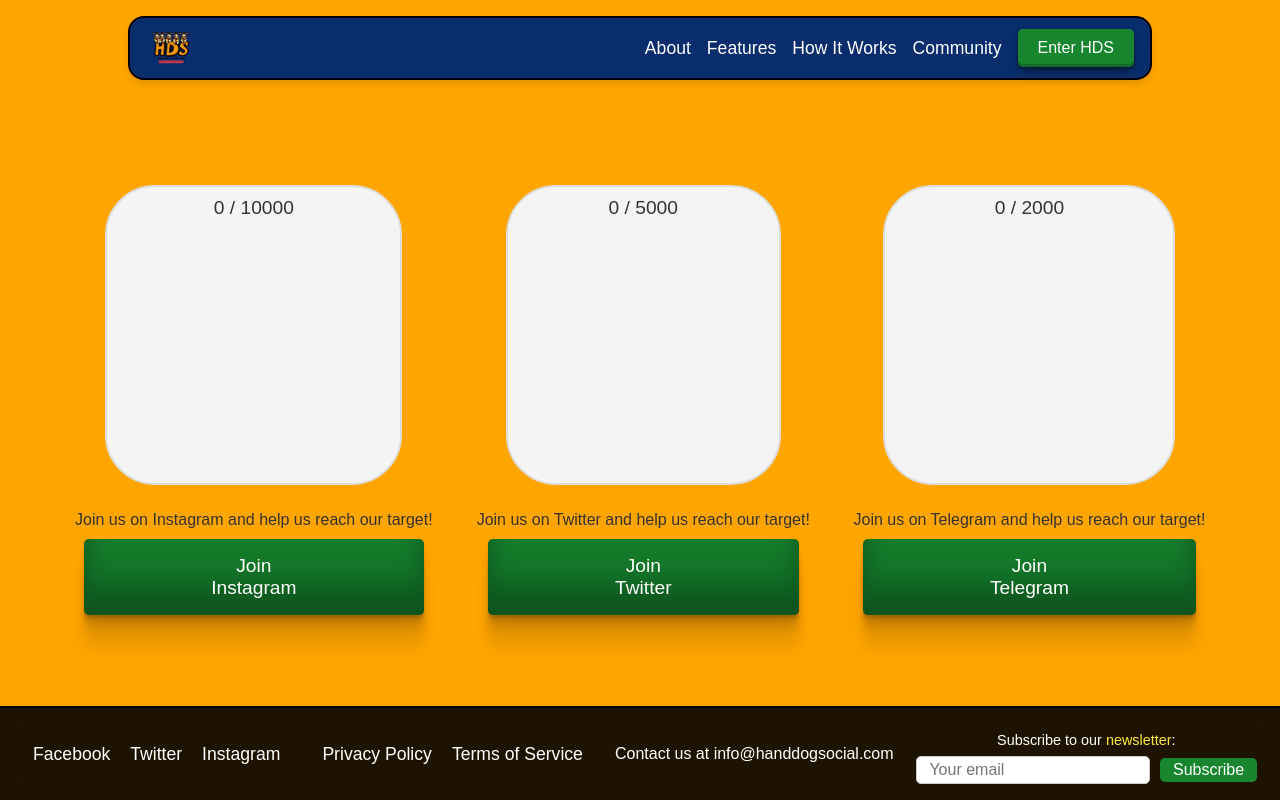
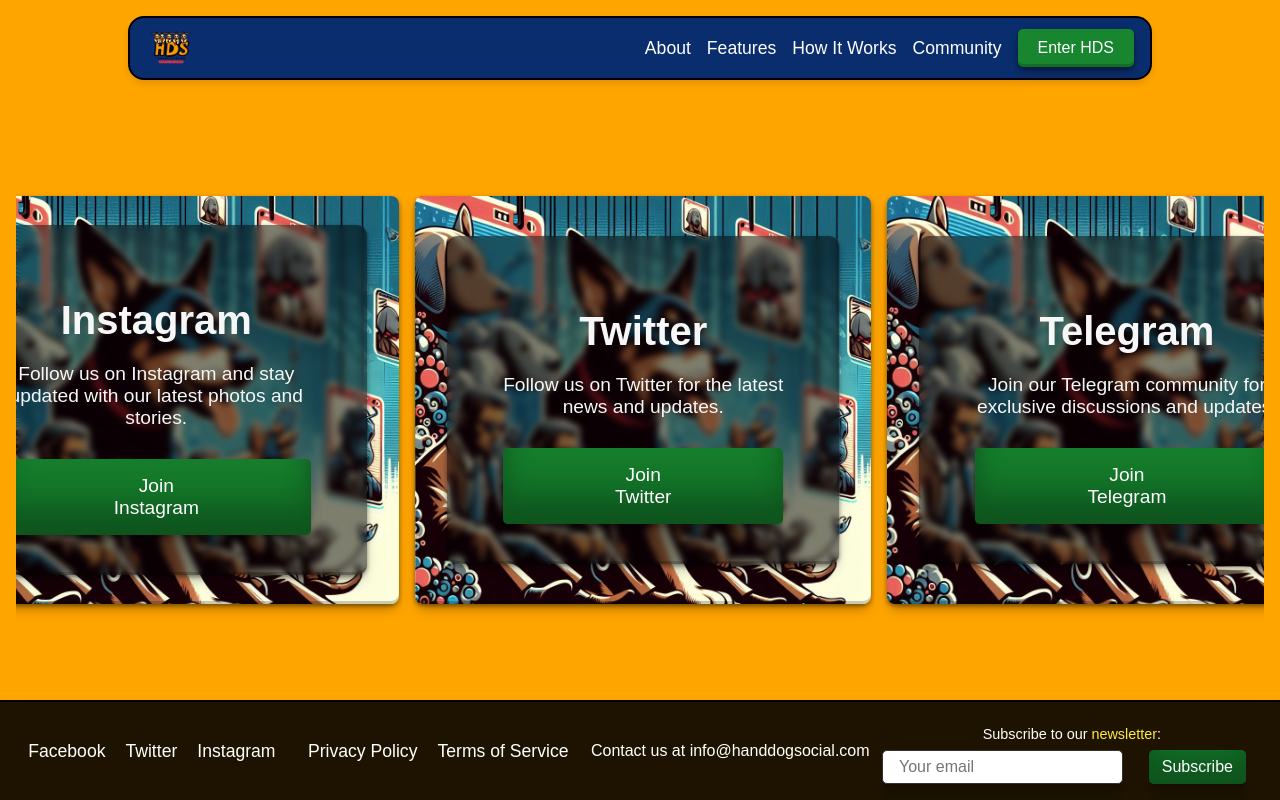
Before and after one commit to amakodev/hds-landing_page, a React (Vite) app: page /community in a window 1280 px wide. Built offline with nearby package versions, Linux system fonts and the light colour scheme; no server answers.

Commit message:
UI/UX Updates: CSS optimization - Community section redesign - CSS Card design

```diff
--- a/src/App.css
+++ b/src/App.css
@@ -10,9 +10,9 @@
 
   overflow-x: hidden;
 
+  /* CTA Button available for all app */
   .cta-button {
     padding: 1rem 7rem;
-    /* width: 30%; */
     background-color: var(--green);
     box-shadow: rgba(0, 0, 0, 0.17) 0px -23px 25px 0px inset,
       rgba(0, 0, 0, 0.15) 0px -36px 30px 0px inset,
@@ -26,6 +26,11 @@
     transition: background-color 0.3s ease;
     margin: 0 1rem;
 
+    /* Hover adjustments */
+    &:hover {
+      background-color: #ff8500;
+    }
+
     /* Responsive adjustments */
     @media (max-width: 768px) {
       font-size: 1em;
@@ -34,10 +39,6 @@
     @media (max-width: 480px) {
       font-size: 0.9em;
     }
-  }
-
-  .cta-button:hover {
-    background-color: #ff8500;
   }
 }
 
@@ -58,28 +59,28 @@
   z-index: 1000;
   box-shadow: 0 4px 6px rgba(0, 0, 0, 0.1);
 
-  .AppHeader__logo {
+  .logo {
     height: 50px;
     flex-shrink: 0;
   }
 
-  .AppHeader__nav {
+  .nav {
     display: flex;
     gap: 1rem;
     align-items: center;
   }
 
-  .AppHeader__nav a {
+  .nav a {
     font-size: 1.1em;
     transition: color 0.3s ease;
     white-space: nowrap;
   }
 
-  .AppHeader__nav a:hover {
+  .nav a:hover {
     color: #ffa500;
   }
 
-  .AppHeader__cta-button {
+  .header-button {
     padding: 10px 20px;
     background-color: var(--green);
     color: white;
@@ -91,12 +92,12 @@
     transition: 0.3s ease-in-out;
   }
 
-  .AppHeader__cta-button:hover {
+  .header-button:hover {
     background-color: #ff8500;
     scale: 1.1;
   }
 
-  .AppHeader__mobile-menu-button {
+  .mobile-menu-button {
     display: none;
     background: none;
     border: none;
@@ -106,7 +107,7 @@
     transition: transform 0.3s ease;
   }
 
-  .AppHeader__mobile-menu-button.open {
+  .mobile-menu-button.open {
     transform: rotate(90deg);
   }
 
@@ -116,7 +117,7 @@
       align-items: flex-start;
     }
 
-    .AppHeader__nav {
+    .nav {
       flex-direction: column;
       gap: 10px;
       display: none;
@@ -124,15 +125,15 @@
       animation: slideDown 0.3s ease forwards;
     }
 
-    .AppHeader__nav.open {
+    .nav.open {
       display: flex;
     }
 
-    .AppHeader__mobile-menu-button {
+    .mobile-menu-button {
       display: block;
     }
 
-    .AppHeader__cta-button {
+    .header-button {
       margin-top: 1rem;
       width: 100%;
       text-align: center;
@@ -160,6 +161,7 @@
   overflow-y: auto;
   background: var(--orange);
 
+  /* App sections */
   section {
     display: flex;
     flex-direction: column;
@@ -191,6 +193,61 @@
       height: calc(
         100vh - 120px
       ); /* Adjusting for even smaller header and footer height */
+    }
+
+  }
+
+  h2 {
+    text-align: center;
+    margin-bottom: 30px;
+    font-size: 2em;
+    color: #0a2e6d;
+  }
+
+  .card-grid {
+    width: 100%;
+    display: grid;
+    grid-template-columns: repeat(auto-fit, minmax(250px, 1fr));
+    gap: 1rem;
+    padding: 1rem;
+  }
+
+  .card {
+    background-color: var(--dark);
+    padding: 20px;
+    text-align: center;
+    border-radius: 10px;
+    box-shadow: 0 4px 8px rgba(0, 0, 0, 0.1);
+    transition: transform 0.3s ease, box-shadow 0.3s ease;
+    box-shadow: rgba(0, 0, 0, 0.4) 0px 2px 4px,
+      rgba(0, 0, 0, 0.3) 0px 7px 13px -3px,
+      rgba(0, 0, 0, 0.2) 0px -3px 0px inset;
+
+    .icon {
+      font-size: 3em;
+      color: var(--orange);
+      margin-bottom: 20px;
+    }
+
+    h3 {
+      margin-bottom: 10px;
+      font-size: 1.5em;
+      color: var(--light);
+    }
+
+    p {
+      font-size: 1.1em;
+      color: var(--yellow);
+    }
+
+    &:hover {
+      transform: translateY(-10px);
+      box-shadow: rgba(0, 0, 0, 0.17) 0px -23px 25px 0px inset,
+        rgba(0, 0, 0, 0.15) 0px -36px 30px 0px inset,
+        rgba(0, 0, 0, 0.1) 0px -79px 40px 0px inset,
+        rgba(0, 0, 0, 0.06) 0px 2px 1px, rgba(0, 0, 0, 0.09) 0px 4px 2px,
+        rgba(0, 0, 0, 0.09) 0px 8px 4px, rgba(0, 0, 0, 0.09) 0px 16px 8px,
+        rgba(0, 0, 0, 0.09) 0px 32px 16px;
     }
   }
 }
@@ -262,27 +319,17 @@
 
     input {
       height: 1.5rem;
-      padding: 0.8rem ;
+      padding: 1rem ;
       margin-right: 10px;
       font-size: 1em;
-      border: 1px solid #ccc;
+      border: 1px solid var(--dark);
+      box-shadow: rgba(0, 0, 0, 0.09) 0px 2px 1px, rgba(0, 0, 0, 0.09) 0px 4px 2px, rgba(0, 0, 0, 0.09) 0px 8px 4px, rgba(0, 0, 0, 0.09) 0px 16px 8px, rgba(0, 0, 0, 0.09) 0px 32px 16px;
       border-radius: 5px;
     }
 
     button {
-      height: 1.5rem;
-      padding: 0 0.8rem;
-      background-color: var(--green);
-      border: none;
-      color: white;
-      cursor: pointer;
+      padding: 0.5rem 0.8rem;
       font-size: 1em;
-      border-radius: 5px;
-      transition: background-color 0.3s ease;
-
-      &:hover {
-        background-color: #17862f;
-      }
     }
   }
 }
--- a/src/components/app/AppFooter.tsx
+++ b/src/components/app/AppFooter.tsx
@@ -18,7 +18,7 @@ const AppFooter: React.FC = () => {
       <div className="newsletter">
         <p>Subscribe to our <span>newsletter</span>:</p>
         <input type="email" placeholder="Your email" />
-        <button>Subscribe</button>
+        <button className="cta-button">Subscribe</button>
       </div>
     </footer>
   );
--- a/src/components/routes/Community.tsx
+++ b/src/components/routes/Community.tsx
@@ -1,70 +1,25 @@
-import React, { useEffect, useState } from 'react';
-import axios from 'axios';
+import React from 'react';
 import './css/Community.css';
-
-interface Metrics {
-  instagram: { current: number; target: number };
-  twitter: { current: number; target: number };
-  telegram: { current: number; target: number };
-}
+import instagramImage from '../../assets/hero-image.jpg';
+import twitterImage from '../../assets/hero-image.jpg';
+import telegramImage from '../../assets/hero-image.jpg';
 
 const Community: React.FC = () => {
-  const [metrics, setMetrics] = useState<Metrics>({
-    instagram: { current: 0, target: 10000 },
-    twitter: { current: 0, target: 5000 },
-    telegram: { current: 0, target: 2000 },
-  });
-
-  useEffect(() => {
-    // Function to fetch data from APIs
-    const fetchData = async () => {
-      try {
-        const instagramData = await axios.get('INSTAGRAM_API_URL');
-        const twitterData = await axios.get('TWITTER_API_URL');
-        const telegramData = await axios.get('TELEGRAM_API_URL');
-
-        setMetrics({
-          instagram: { current: instagramData.data.followers_count, target: 10000 },
-          twitter: { current: twitterData.data.followers_count, target: 5000 },
-          telegram: { current: telegramData.data.members_count, target: 2000 },
-        });
-      } catch (error) {
-        console.error('Error fetching data:', error);
-      }
-    };
-
-    fetchData();
-
-    // Fetch data periodically every 5 minutes
-    const interval = setInterval(fetchData, 300000);
-    return () => clearInterval(interval);
-  }, []);
-
-  const renderCylinder = (platform: string, data: { current: number; target: number }) => (
-    <div className="cylinder-container" key={platform}>
-      <div className="cylinder" title={`${data.current} / ${data.target}`}>
-        <div
-          className="fill"
-          style={{ height: `${(data.current / data.target) * 100}%` }}
-        ></div>
-        <div className="cylinder-label">
-          {data.current} / {data.target}
-        </div>
-      </div>
-      <div className="cta">
-        <p>Join us on {platform} and help us reach our target!</p>
-        <button className='cta-button' onClick={() => window.open(`https://www.${platform}.com`, '_blank')}>Join {platform}</button>
+  const renderSection = (platform: string, image: string, description: string, link: string) => (
+    <div className="social-section" key={platform} style={{ backgroundImage: `url(${image})` }}>
+      <div className="overlay">
+        <h2>{platform}</h2>
+        <p>{description}</p>
+        <button className='cta-button' onClick={() => window.open(link, '_blank')}>Join {platform}</button>
       </div>
     </div>
   );
 
   return (
-    <section>
-      <div className="community-container">
-      {renderCylinder('Instagram', metrics.instagram)}
-      {renderCylinder('Twitter', metrics.twitter)}
-      {renderCylinder('Telegram', metrics.telegram)}
-    </div>
+    <section className="community" style={{flexDirection: 'row'}}>
+      {renderSection('Instagram', instagramImage, 'Follow us on Instagram and stay updated with our latest photos and stories.', 'https://www.instagram.com')}
+      {renderSection('Twitter', twitterImage, 'Follow us on Twitter for the latest news and updates.', 'https://www.twitter.com')}
+      {renderSection('Telegram', telegramImage, 'Join our Telegram community for exclusive discussions and updates.', 'https://www.telegram.org')}
     </section>
   );
 };
--- a/src/components/routes/HowItWorks.tsx
+++ b/src/components/routes/HowItWorks.tsx
@@ -6,16 +6,16 @@ const HowItWorks: React.FC = () => {
   return (
     <section  className="how">
       <h2>How It Works</h2>
-      <div className="steps">
-        <div className="step">
+      <div className="card-grid">
+        <div className="card">
           <h3>Step 1</h3>
           <p>Sign up and get your exclusive ERC20 tokens.</p>
         </div>
-        <div className="step">
+        <div className="card">
           <h3>Step 2</h3>
           <p>Use tokens to boost your social media presence.</p>
         </div>
-        <div className="step">
+        <div className="card">
           <h3>Step 3</h3>
           <p>Engage with the community and access exclusive content.</p>
         </div>
--- a/src/components/routes/css/Community.css
+++ b/src/components/routes/css/Community.css
@@ -1,84 +1,43 @@
-.community-container {
+.community {
+  .social-section {
+    width: 100%;
+    height: 100%;
+    padding: 2rem;
     display: flex;
-  justify-content: space-between;
     align-items: center;
-  padding: 1rem;
-
-  /* border: 1px solid black; */
+    justify-content: center;
+    background-size: cover;
+    background-position: center;
+    position: relative;
+    color: white;
+    text-align: center;
+    border-radius: 0.5rem;
+    box-shadow: rgba(0, 0, 0, 0.4) 0px 2px 4px, rgba(0, 0, 0, 0.3) 0px 7px 13px -3px, rgba(0, 0, 0, 0.2) 0px -3px 0px inset;
   }
 
-.cylinder-container {
-  display: flex;
-  flex-direction: column;
-  justify-content: center;
-  align-items: center;
-  text-align: center;
-  position: relative;
-  padding: 1rem;
+  .overlay {
+    background-color: rgba(0, 0, 0, 0.5);
+    padding: 40px;
+    border-radius: 10px;
+    box-shadow: rgba(0, 0, 0, 0.4) 0px 2px 4px, rgba(0, 0, 0, 0.3) 0px 7px 13px -3px, rgba(0, 0, 0, 0.2) 0px -3px 0px inset;
+    backdrop-filter: blur(0.2rem);
+    transition: 0.3s ease-in-out;
 
-  /* border: 1px solid black; */
+    &:hover {
+      backdrop-filter: blur(1rem);
+      scale: 1.05;
+    }
   }
 
-.cylinder {
-  width: 80%;
-  height: 300px;
-  border: 2px solid #ddd;
-  border-radius: 50px;
-  position: relative;
-  overflow: hidden;
-  background-color: #f4f4f4;
-  transition: transform 0.3s ease;
+  .social-section h2 {
+    font-size: 2.5em;
+    margin-bottom: 20px;
+    color: var(--light);
   }
 
-.cylinder:hover {
-  transform: scale(1.1);
-  cursor: pointer;
+  .social-section p {
+    font-size: 1.2em;
+    margin-bottom: 30px;
+    color: var(--light);
   }
-
-.cylinder .fill {
-  position: absolute;
-  bottom: 0;
-  width: 100%;
-  background-color: #ffa500;
-  transition: height 1s ease-in-out;
 }
-
-.cylinder-label {
-  position: absolute;
-  top: 10px;
-  left: 50%;
-  transform: translateX(-50%);
-  font-size: 1.2em;
-  color: #333;
-}
-
-.cta {
-  margin-top: 10px;
-}
-
-.cta p {
-  font-size: 1em;
-  margin-bottom: 10px;
-  color: #333;
-}
-
-/* Tooltip styling */
-.cylinder::after {
-  content: attr(title);
-  display: none;
-  position: absolute;
-  bottom: 110%;
-  left: 50%;
-  transform: translateX(-50%);
-  background-color: #333;
-  color: #fff;
-  padding: 5px 10px;
-  border-radius: 5px;
-  white-space: nowrap;
-  font-size: 0.9em;
-  z-index: 1;
-}
-
-.cylinder:hover::after {
-  display: block;
-}
--- a/src/components/routes/css/HowItWorks.css
+++ b/src/components/routes/css/HowItWorks.css
@@ -1,39 +1,4 @@
 /* HowItWorks.css */
 .how {
-  padding: 50px 20px;
-  background-color: #fff;
 
-  h2 {
-    text-align: center;
-    margin-bottom: 30px;
-    font-size: 2em;
-    color: #0a2e6d;
-  }
-
-  .steps {
-    display: flex;
-    flex-wrap: wrap;
-    justify-content: center;
-    gap: 30px;
-  }
-
-  .step {
-    max-width: 300px;
-    text-align: center;
-    background-color: #f0f4f8;
-    padding: 20px;
-    border-radius: 10px;
-    box-shadow: 0 4px 8px rgba(0, 0, 0, 0.1);
-  }
-
-  .step h3 {
-    margin-bottom: 10px;
-    font-size: 1.5em;
-    color: #0a2e6d;
-  }
-
-  .step p {
-    font-size: 1.1em;
-    color: #555;
-  }
 }
```
Also changed, not shown: src/components/app/AppHeader.tsx (+4 -4 lines), src/components/routes/Features.tsx (+7 -7 lines), src/components/routes/css/Features.css (+0 -45 lines). Lines whose indentation alone changed are shown as unchanged.
